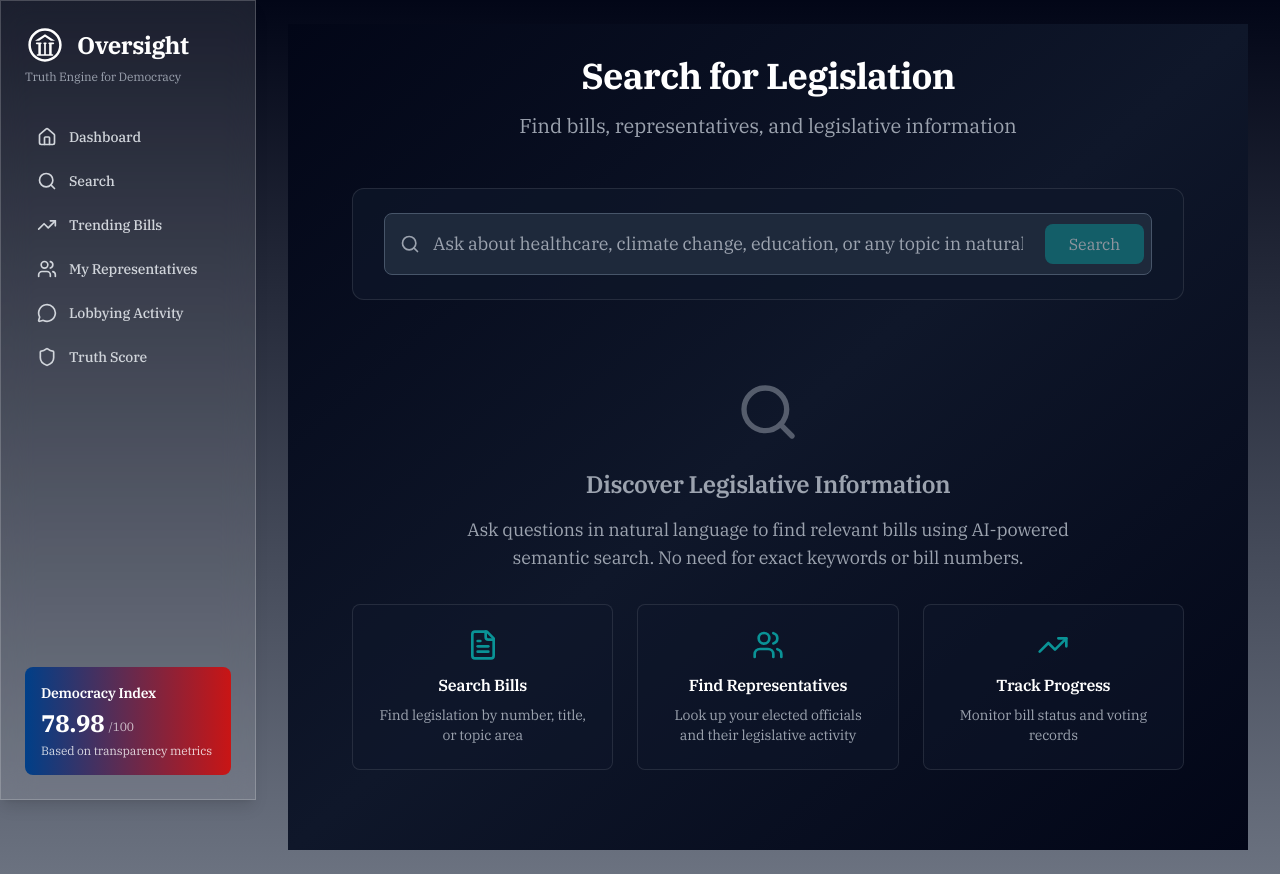
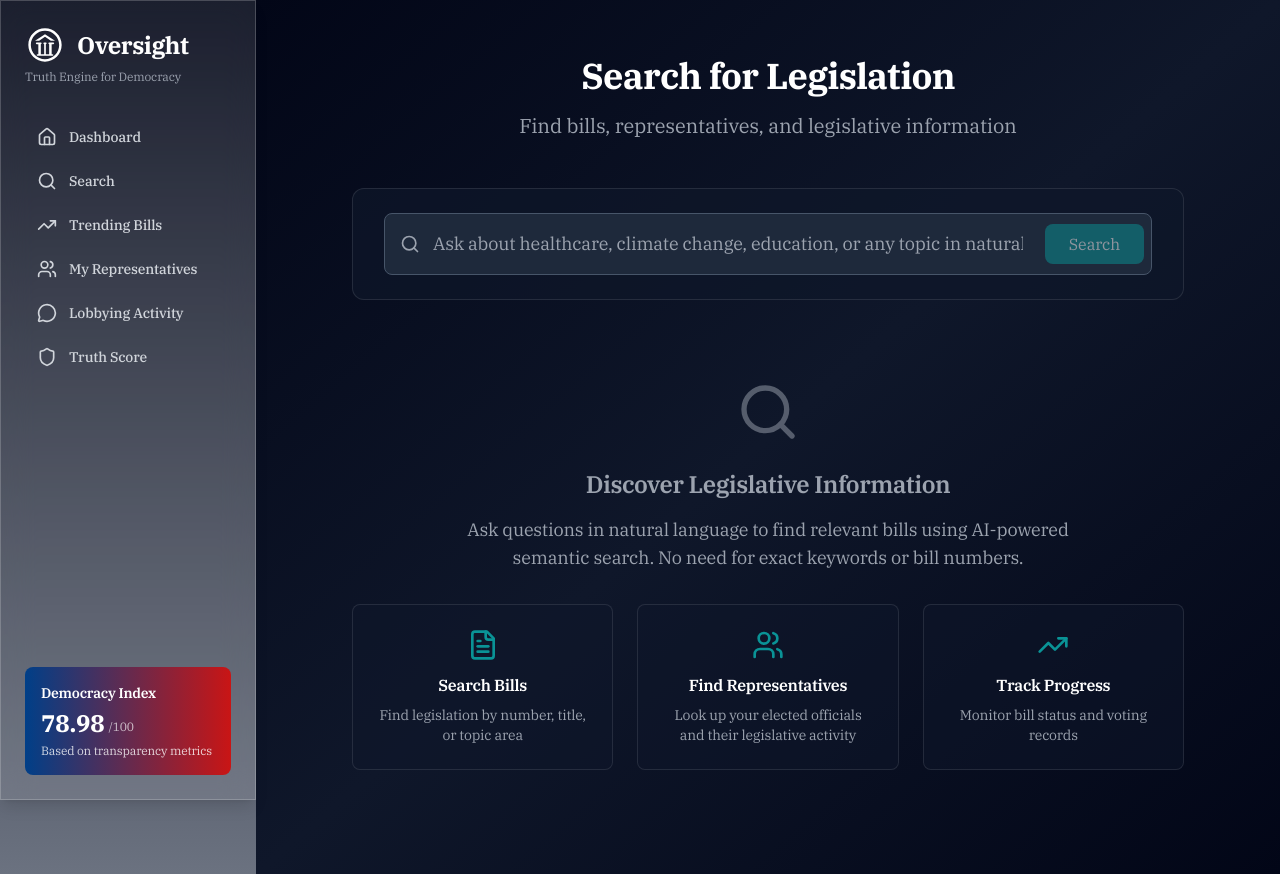
Before and after one commit to dilzafer/legispal, a Next.js app: page /search in a window 1280 px wide. Built offline with nearby package versions, Linux system fonts and the light colour scheme.

Commit message:
Update page.tsx

```diff
--- a/app/search/page.tsx
+++ b/app/search/page.tsx
@@ -147,7 +147,7 @@ function SearchPageContent() {
     })
 
   return (
-    <div className="min-h-screen bg-gradient-to-br from-slate-950 via-slate-900 to-slate-950">
+    <div className="min-h-screen bg-gradient-to-br from-slate-950 via-slate-900 to-slate-950 -mx-8 -my-6 px-8 py-6">
       <main className="max-w-4xl mx-auto px-4 sm:px-6 lg:px-8 py-8">
         {/* Title Section */}
         <motion.div
```
